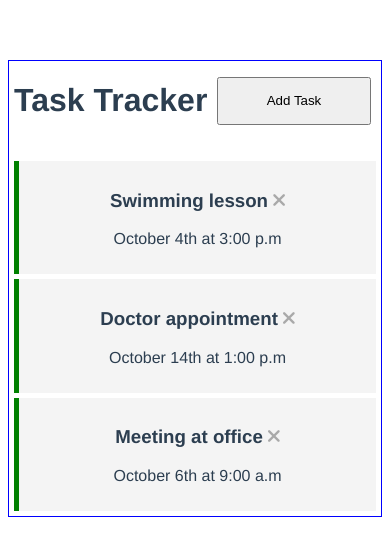
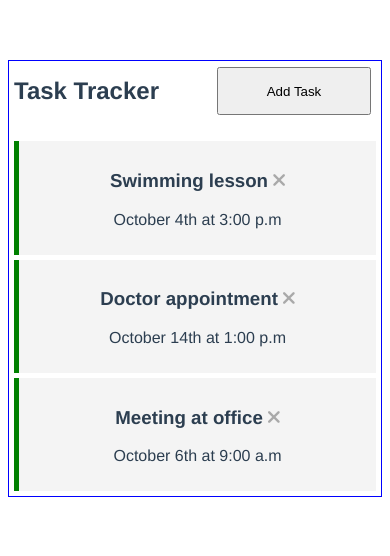
Before and after one commit to Giusi1983/Task-Tracker, a Vue app in the folder task-traker/: page / in a window 390 px wide. Shown: the top 556 px of the page. Built offline with nearby package versions, Linux system fonts and the light colour scheme.

Commit message:
new changes

```diff
--- a/task-traker/src/App.vue
+++ b/task-traker/src/App.vue
@@ -94,4 +94,11 @@ export default {
 h1 {
   margin-left:5px;
 }
+
+@media only screen and (max-width: 600px) {
+  h1 {
+    font-size:24px;
+  }
+
+}
 </style>
```
